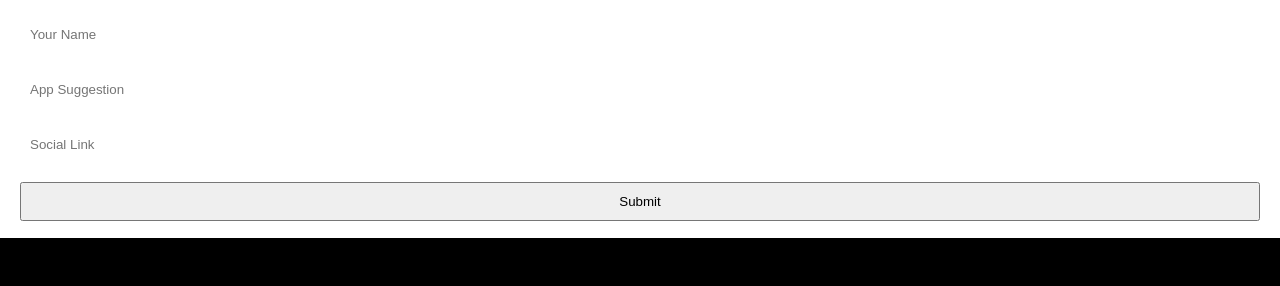
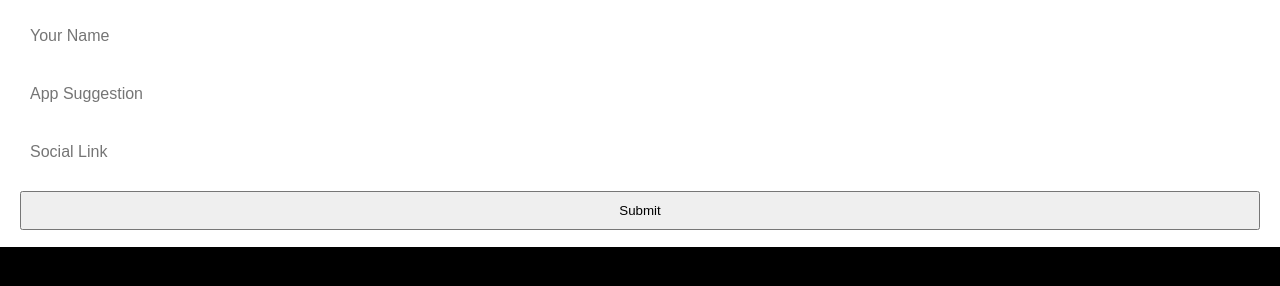
Before and after one commit to langamitch/id, a plain HTML site: page index.html in a window 1280 px wide. Both pictures are taken after a click on the button "Add Suggestion". Drawn offline with Linux system fonts and the light colour scheme; no server answers.

Commit message:
first commit

```diff
--- a/index.css
+++ b/index.css
@@ -36,6 +36,9 @@ nav {
 .toggle{
     border-radius: 40px;
     border: none;
+    font-size: 16px;
+    font-weight: 500;
+
 }
 .overlay {
     display: none;
@@ -65,6 +68,7 @@ nav {
     border: none;
     width:100%;
     font-weight: 500;
+    font-size: 16px;
 }
 
 input:focus {
```
